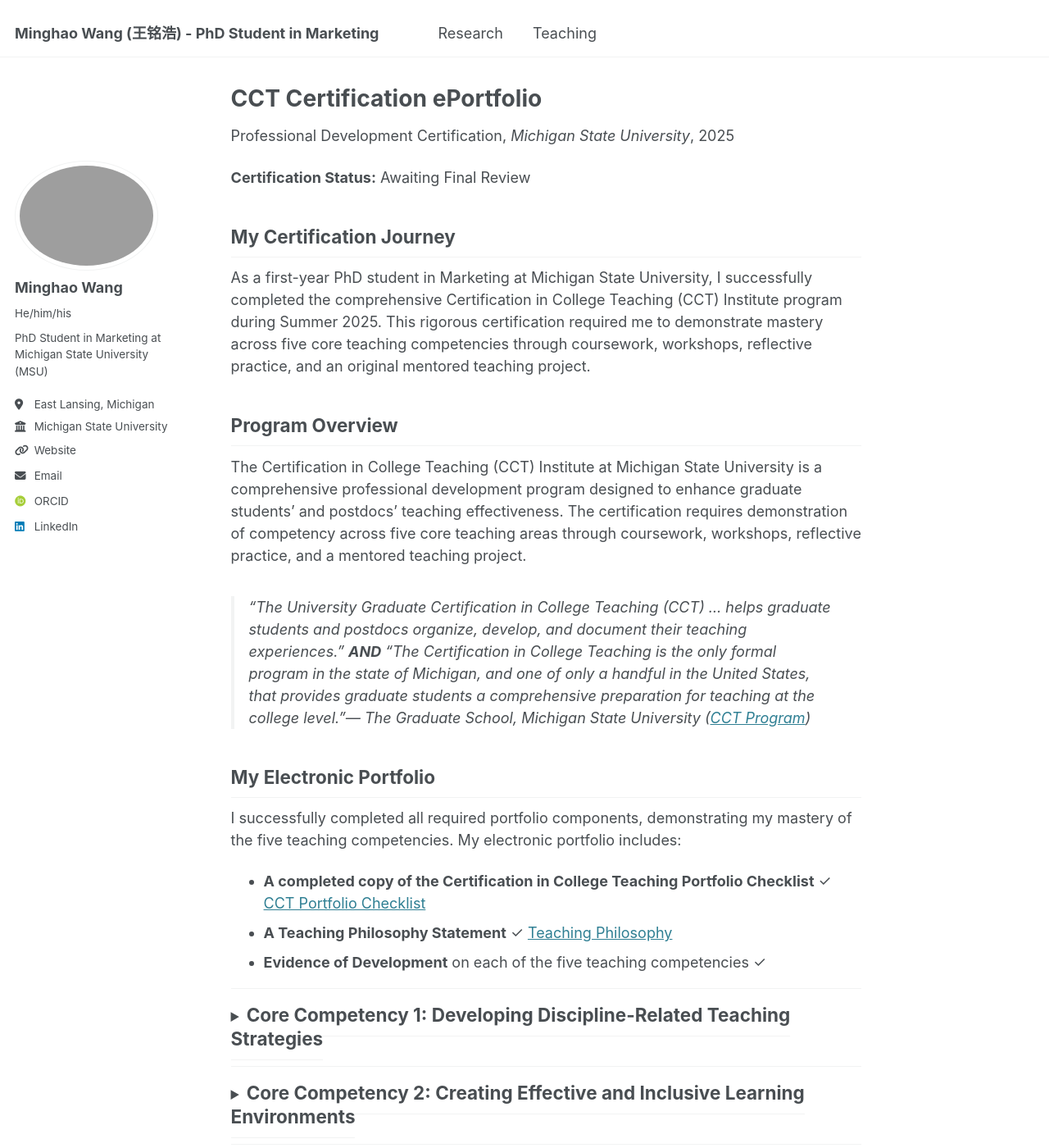
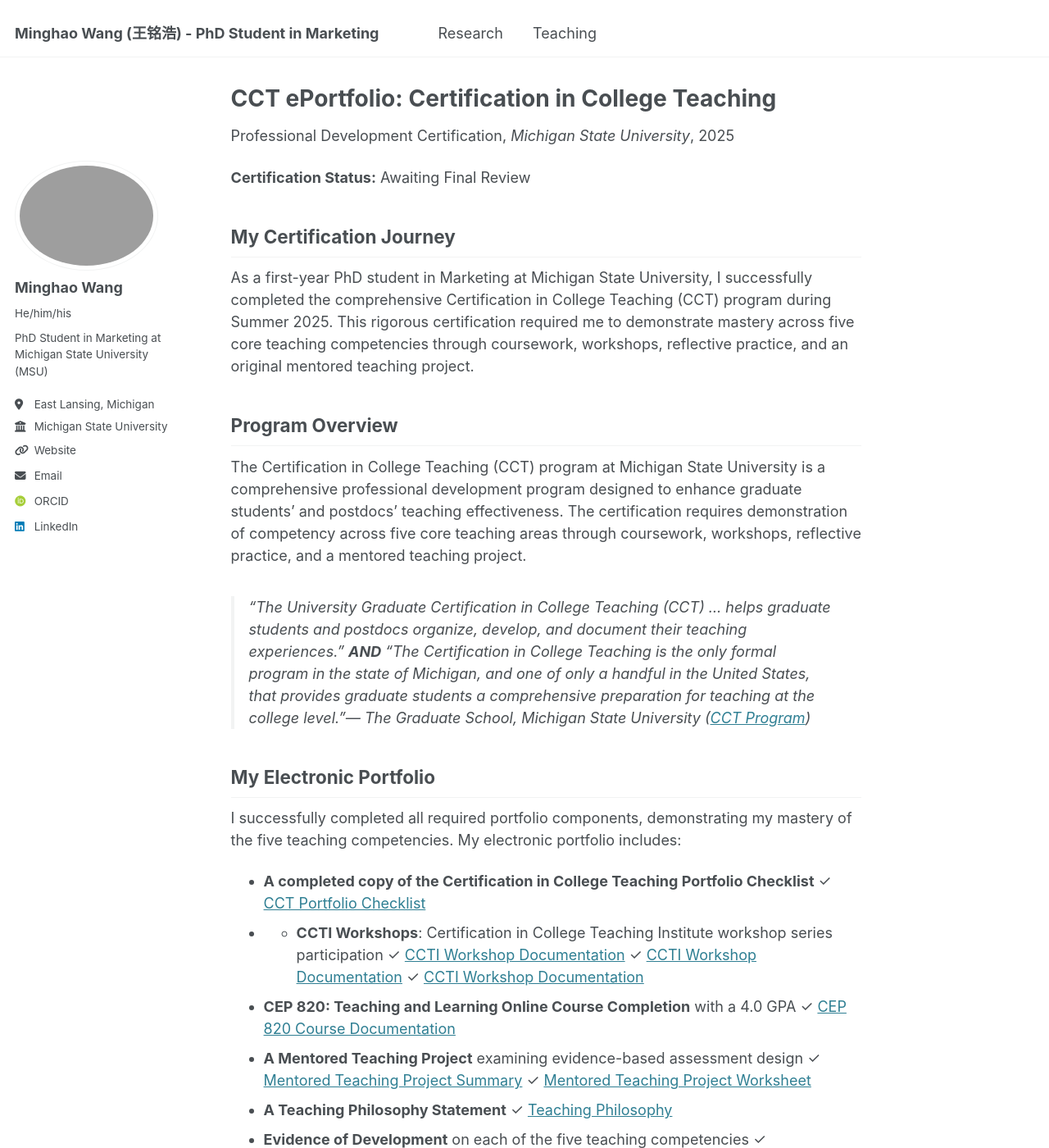
Before and after one commit to minghaowang-research/minghaowang-research.github.io, a Jekyll site: the page built from _teaching/certification-college-teaching.md, in a window 1280 px wide and 1400 px high. Shown: the whole window at 82% size. Built offline with Jekyll 4.4.1, drawn with Linux system fonts in a browser that asks for light colours; some web fonts are replaced.

Commit message:
Added little more infor for protfolio

```diff
--- a/_teaching/certification-college-teaching.md
+++ b/_teaching/certification-college-teaching.md
@@ -1,5 +1,5 @@
 ---
-title: "CCT Certification ePortfolio"
+title: "CCT ePortfolio: Certification in College Teaching"
 collection: teaching
 type: "Professional Development Certification"
 permalink: /teaching/certification-college-teaching
@@ -15,11 +15,11 @@ excerpt: "Evidence-based marketing education certification demonstrating mastery
 
 ## My Certification Journey
 
-As a first-year PhD student in Marketing at Michigan State University, I successfully completed the comprehensive Certification in College Teaching (CCT) Institute program during Summer 2025. This rigorous certification required me to demonstrate mastery across five core teaching competencies through coursework, workshops, reflective practice, and an original mentored teaching project.
+As a first-year PhD student in Marketing at Michigan State University, I successfully completed the comprehensive Certification in College Teaching (CCT) program during Summer 2025. This rigorous certification required me to demonstrate mastery across five core teaching competencies through coursework, workshops, reflective practice, and an original mentored teaching project.
 
 ## Program Overview
 
-The Certification in College Teaching (CCT) Institute at Michigan State University is a comprehensive professional development program designed to enhance graduate students' and postdocs' teaching effectiveness. The certification requires demonstration of competency across five core teaching areas through coursework, workshops, reflective practice, and a mentored teaching project.
+The Certification in College Teaching (CCT) program at Michigan State University is a comprehensive professional development program designed to enhance graduate students' and postdocs' teaching effectiveness. The certification requires demonstration of competency across five core teaching areas through coursework, workshops, reflective practice, and a mentored teaching project.
 
 > "The University Graduate Certification in College Teaching (CCT) ... helps graduate students and postdocs organize, develop, and document their teaching experiences." **AND** "The Certification in College Teaching is the only formal program in the state of Michigan, and one of only a handful in the United States, that provides graduate students a comprehensive preparation for teaching at the college level."— The Graduate School, Michigan State University ([CCT Program](https://grad.msu.edu/CCTP))
 
@@ -28,6 +28,9 @@ The Certification in College Teaching (CCT) Institute at Michigan State Universi
 I successfully completed all required portfolio components, demonstrating my mastery of the five teaching competencies. My electronic portfolio includes:
 
 - **A completed copy of the Certification in College Teaching Portfolio Checklist** ✓ [CCT Portfolio Checklist](/files/CCTI/2_CCT_Portfolio_Checklist_Minghao_Wang.pdf)
+- - **CCTI Workshops**: Certification in College Teaching Institute workshop series participation ✓ [CCTI Workshop Documentation](/files/CCTI/4_Competency_2_and_3.pdf) ✓ [CCTI Workshop Documentation](/files/CCTI/5_Competency_4.pdf) ✓ [CCTI Workshop Documentation](/files/CCTI/7_Competency_5.pdf)
+- **CEP 820: Teaching and Learning Online Course Completion** with a 4.0 GPA ✓ [CEP 820 Course Documentation](/files/CCTI/3_Competency_1_CEP_820_4_0.pdf)
+- **A Mentored Teaching Project** examining evidence-based assessment design ✓ [Mentored Teaching Project Summary](/files/CCTI/8_Competency_5_Summary_Artifacrs.pdf) ✓ [Mentored Teaching Project Worksheet](/files/CCTI/6_Competency_5_Mentored_Project_Worksheet_Minghao.pdf)
 - **A Teaching Philosophy Statement** ✓ [Teaching Philosophy](/teaching/teaching-philosophy)
 - **Evidence of Development** on each of the five teaching competencies ✓
 
```
Also changed, not shown: _pages/teaching.md (+1 -1 lines).
